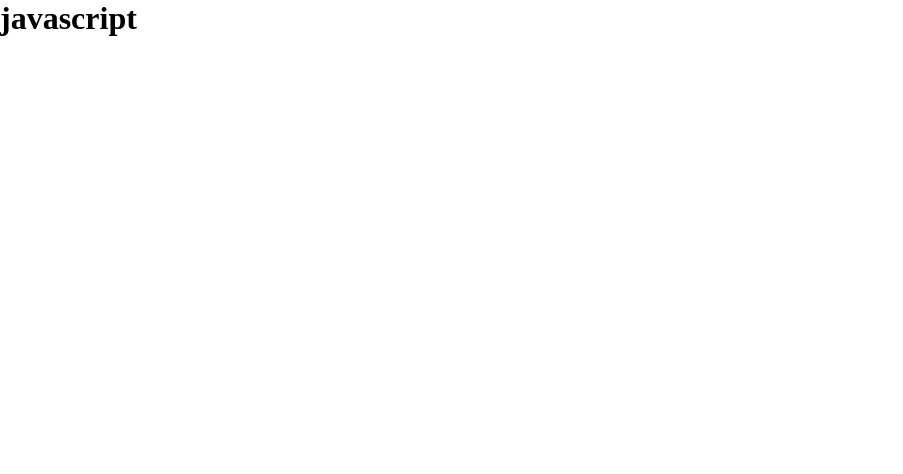
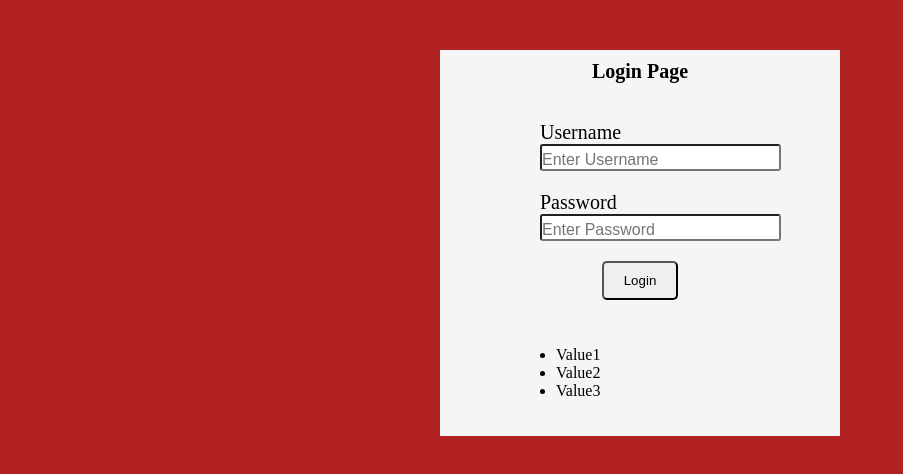
Before and after one commit to hindtag/ebooktest, a plain HTML site: page index.html in a window 1280 px wide. Shown: the whole page, without its empty margins (0-903 px from the left). Drawn offline with Linux system fonts and the light colour scheme.

Commit message:
Day 27: DOM event

```diff
--- a/css/style.css
+++ b/css/style.css
@@ -5,6 +5,66 @@
   box-sizing: border-box;
 }
 
+body {
+  display: flex;
+  justify-content: center;
+  padding-bottom: 10px;
+  background-color: firebrick;
+}
+
+.login-container {
+  width: 400px;
+  margin: 50px auto;
+  text-align: center;
+  background-color: whitesmoke;
+}
+
+h2 {
+  display: flex;
+  justify-content: center;
+  text-align: center;
+  font-size: 20px;
+  margin-top: 10px;
+  margin-bottom: 0;
+}
+
+.form-logo {
+  display: flex;
+  justify-content: center;
+  text-align: center;
+  width: 400px;
+  margin: 0 2px;
+}
+
+.form-element {
+  width: 50%;
+  margin: 20px auto;
+  display: block;
+  border-radius: 5px;
+}
+
+.form-element {
+  text-align: left;
+  font-size: 20px;
+}
+
+.input {
+  padding-top: 5px;
+  padding-right: 30px;
+  border-radius: 3px;
+  font-size: 1rem;
+}
+
+.btn {
+  padding: 10px 20px;
+  border-radius: 5px;
+  margin-bottom: 10px;
+}
+
+.output{
+  text-align: left;
+}
+/*
 .container {
   display: flex;
   justify-content: center;
@@ -32,4 +92,9 @@
   margin-bottom: 1px;
   font-size: 1rem;
   width: 90%;
+} */
+
+ul.items {
+  padding: 1rem;
+  font-size: 16px;
 }
--- a/index.html
+++ b/index.html
@@ -9,10 +9,31 @@
     <link rel="stylesheet" href="css/style.css">
 </head>
 
-<body>
-
-    <h1>javascript</h1>
-
+<body id="formlogin">
+    <div class="login-container">
+        <h2>Login Page</h2>
+        <br/>
+        <form action="" method="post" id="my-form">
+            <div class="form-element" >
+                <label class="label" >Username</label>
+                <input class="input" type="text" name="username" id="username" autocomplete="off" placeholder="Enter Username" required>
+            </div>
+            <div class="form-element" >
+                <label class="label" >Password</label>
+                <input class="input" type="text" name="password" id="password" placeholder="Enter Password" required>
+            </div>
+            <div>
+            <button type="submit" value="Login" class="btn" id="btn">Login</button>
+            </div>
+        </form>
+        <div class="form-element">
+        <ul class="items">
+            <li class="item">Value1</li>
+            <li class="item">Value2</li>
+            <li class="item">Value3</li>
+        </ul>
+        </div>
+    </div>
     <script src="/js/main.js"></script>
 </body>
 
--- a/js/main.js
+++ b/js/main.js
@@ -232,3 +232,131 @@ console.log(letPedroFavorites); // Output is Pedro favorite is english
 // console.log(ContactsJSON);
 
 // End of loop
+
+
+// || Start of CONDITIONALS
+// Example: output is Not 100
+/* const x = "100";
+
+if (x === 100) {
+    console.log("Its 100");
+}else{
+    console.log("Not 100");
+};
+
+// Another example: output is Value is greater than 100
+const xi = "500";
+
+if (xi === 100) {
+    console.log("Its 100");
+}else if (xi > 200){
+    console.log("Value is greater than 100");
+}else {
+    console.log("Not 100");
+};
+
+// Another example using double condition: output is It's 100
+
+const a = "500";
+
+if (a === 100 || a > 200) {
+    console.log("Its 100");
+}else {
+    console.log("Not 100");
+};
+
+End of conditionals */
+
+/* Start of function
+//  || FUNCTION TYPES
+// old function
+function GetSum(x, y){
+    return x + y;
+}
+
+console.log(GetSum(1,3));
+
+// arrow function
+
+const GetTotal = (x, y) => {
+    return x + y;
+}
+
+console.log(GetTotal(250, 250));
+
+// clean arrow function
+
+const TheTotal = (x, y) => x + y;
+
+console.log(TheTotal(250, 250));
+
+ End of function */
+
+
+//  || OOP
+//constructor function
+// function Tao(firstName, lastName, bt){
+//         this.firstName = firstName;
+//         this.lastName = lastName;
+//         this.bt = bt;
+
+//         this.getFullName = () =>{
+//             return `${this.firstName} ${this.lastName}`;
+//         };
+//     }
+
+
+// class
+// class Tao {
+//     constructor(firstName, lastName, bt){
+//         this.firstName = firstName;
+//         this.lastName = lastName;
+//         this.bt = bt;
+//     }
+//     getFullName(){
+//         return `${this.firstName} ${this.lastName}`;
+//     }
+// }
+
+// Instantiate object
+
+// const tao1 = new Tao('Pedro', 'Penduko', 'A');
+// const tao2 = new Tao('Nengneng', 'Banang', 'P');
+
+// console.log(tao1.firstName); // Output "Pedro"
+// console.log(tao1.getFullName()); // Output "Pedro Penduko"
+// console.log(tao2.getFullName()); // Output "Nengneng Banang"
+// console.log(tao2.lastName); // Output "Banang"
+
+// || DOM selection
+// const Form = document.getElementById('my-form');
+// const Form2 = document.querySelector(".my-form")
+
+// const Inputs = document.querySelectorAll(".form-element")
+
+// console.log(Inputs);
+
+
+// Inputs.forEach(function(input) {
+//     console.log(input);
+// });
+
+
+// DOM manipulation
+// const Form = document.getElementById('my-form');
+// const Form2 = document.querySelector(".my-form")
+// const Inputs = document.querySelectorAll(".form-element")
+
+// const ul = document.querySelector('.items')
+// ul.firstElementChild.textContent = "Continue learning"; // output string "continue learning"
+// ul.children[1].innerText = "Hoy"; // Output string hoy
+// ul.lastElementChild.innerHTML = "<h1>Big</h1>" // Output html Big
+
+// const btn = document.querySelector("#btn");
+// btn.style.background = "red";
+
+// DOM events
+const btn = document.querySelector("#btn");
+btn.addEventListener(function(e) {
+
+})
```
